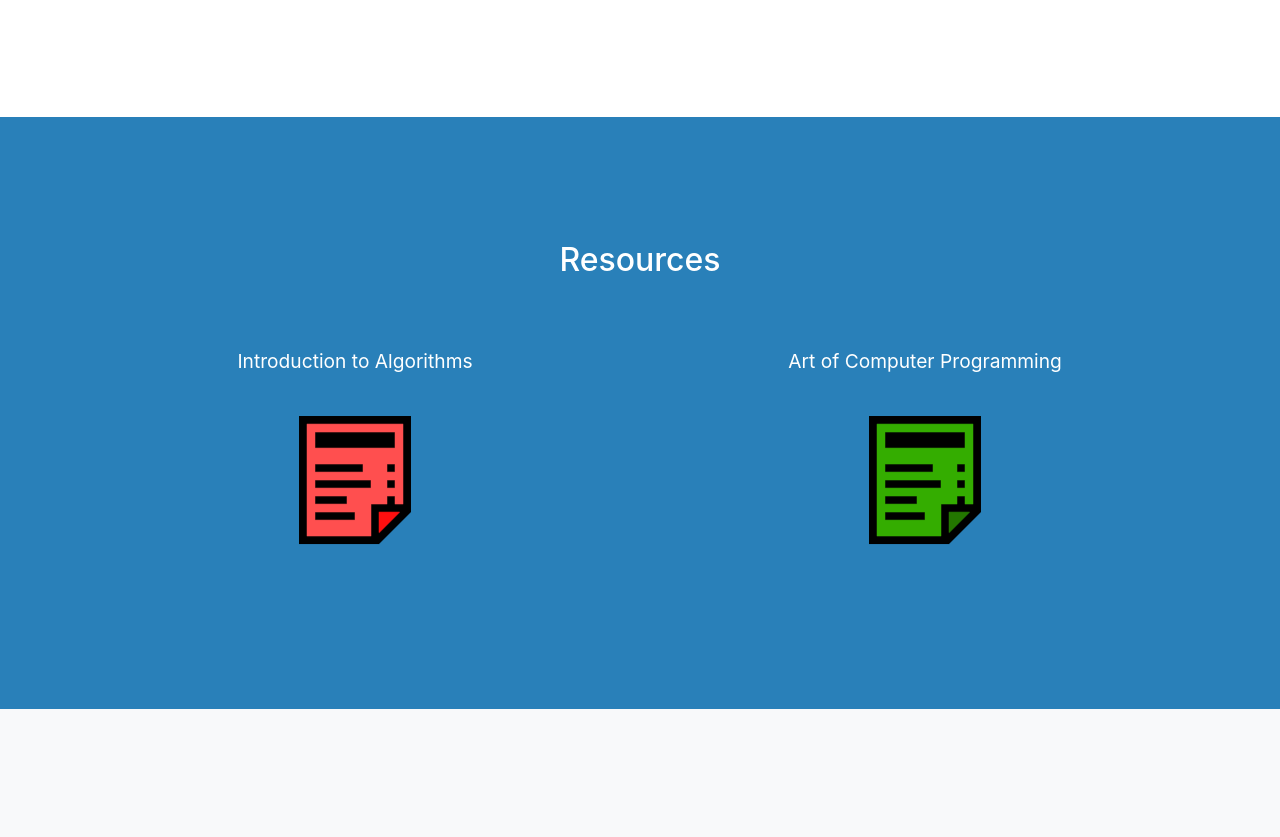
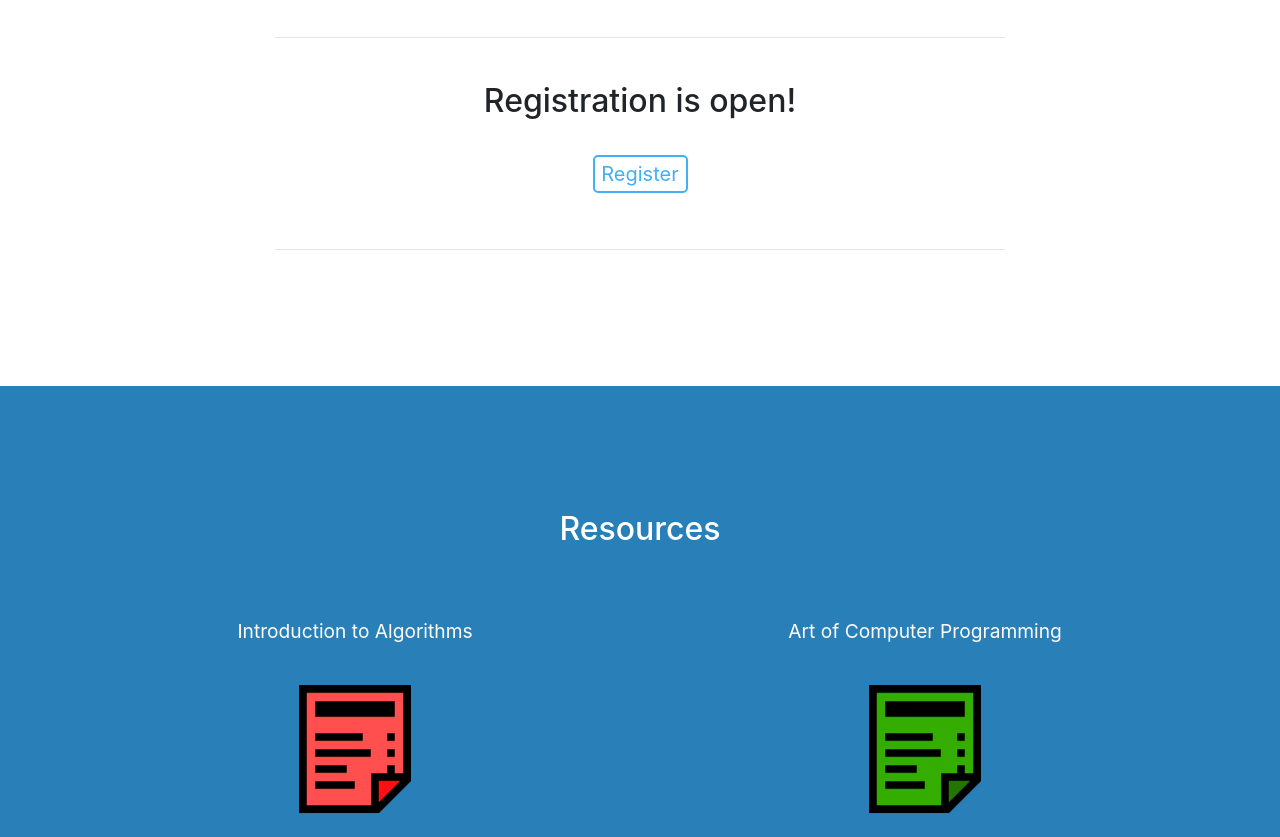
Before and after one commit to redside100/eomcs.club, a website with bundled scripts: page index.html in a window 1280 px wide. Shown: the part 914-1751 px from the top of the page. Built offline with nearby package versions, Linux system fonts and the light colour scheme.

Commit message:
Added registration

```diff
--- a/index.html
+++ b/index.html
@@ -69,6 +69,10 @@
             <h2>Welcome to Earl of March CS!</h2>
 			<p class="lead" style="text-align: center"><i>The official home of EoM Computer Science.</i></p>
             <p class="lead" style="text-align: center">If you're new, <b>no worries</b>! We'll be teaching the basics of computer science at our weekly club meetings (<b>Thursday</b>), as well as prepare for upcoming competitions.<br><br>For seasoned veterans or beginners that want to try their hand, feel free to refine your skills by <a href="#upcomingevents" class="js-scroll-trigger">joining one of our upcoming events</a>. All our events include online grading, so you can receive feedback and results on your code submissions in real-time.<br><br> If you're in need for some resources, have a look below.</p>
+			<br><hr><br>
+			<h2>Registration is open!</h2><br>
+			 <p class="lead" style="text-align: center"><a href="https://docs.google.com/forms/d/e/1FAIpQLSdQJzjUSBisYQRXzwaz3Ckrm7vbhGPB92FTSCyhiY24-MlFRQ/viewform"><button style="width: 95px">Register</button></a></p>
+			 <br><hr>
           </div>
         </div>
       </div>
```
